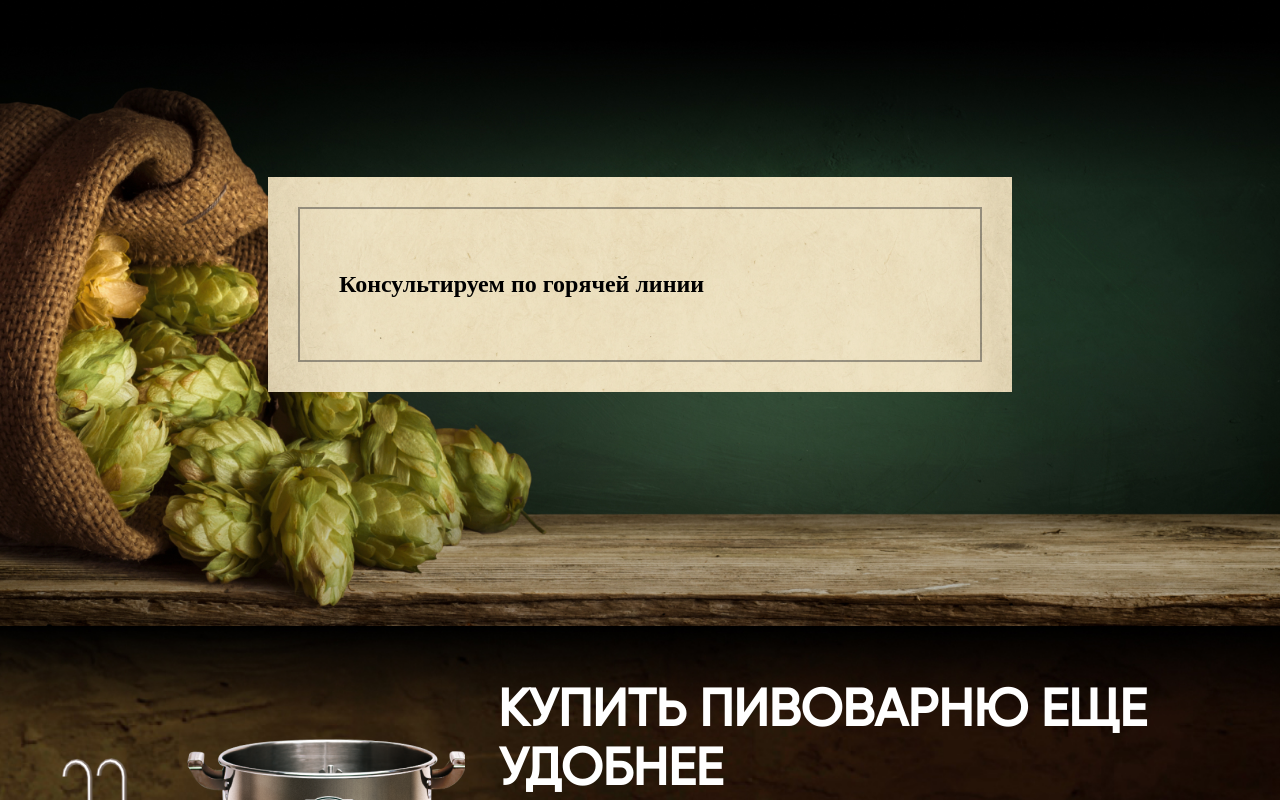
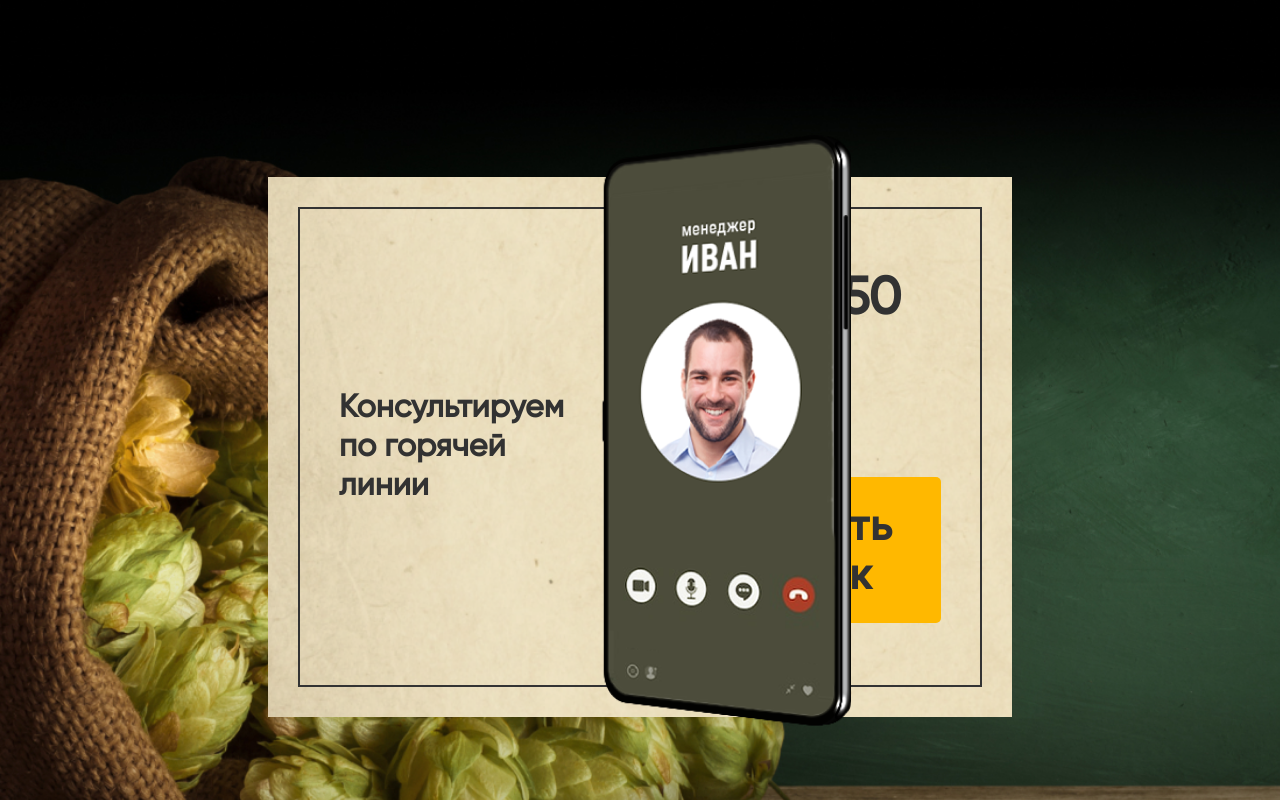
Before and after one commit to tursunov4/bar2, a React (Create React App) app: page / in a window 1280 px wide. Shown: the part 7540-8340 px from the top of the page. Built offline with nearby package versions, Linux system fonts and the light colour scheme.

Commit message:
add new section(order)

```diff
--- a/src/components/Order/index.jsx
+++ b/src/components/Order/index.jsx
@@ -1,4 +1,6 @@
 import React from 'react'
+
+import phone from '../../assets/Images/png/order_phone.png';
 import './style.css';
 
 const index = () => {
@@ -9,7 +11,14 @@ const index = () => {
           <div className="order_wrapper">
             <div className="order_items">
               <h2>Консультируем по горячей линии</h2>
+              <div className="order_items_btn">
+                <h1>8 800 250 59 32</h1>
+                <p>Звонок по России бесплатный</p>
 
+                <button>Заказать звонок</button>
+              </div>
+
+              <img src={phone} alt="Phone" />
             </div>
           </div>
         </div>
--- a/src/components/Order/style.css
+++ b/src/components/Order/style.css
@@ -12,7 +12,65 @@
   padding: 30px;
 }
 
-.order_items{
-    border: 2px solid #33333375;
-    padding: 62px 39px;
+.order_items {
+  border: 2px solid #333333;
+  padding: 62px 39px;
+  display: flex;
+  align-items: center;
+  gap: 50px;
+  position: relative;
 }
+
+.order_items_btn {
+  border-left: 1px solid #333333;
+  padding-left: 50px;
+}
+
+.order_items_btn h1 {
+  color: #323232;
+  font-family: Gilroy;
+  font-size: 52px;
+  font-style: normal;
+  font-weight: 700;
+  line-height: 59px;
+}
+
+.order_items_btn p {
+  color: #323232;
+  font-family: Gilroy;
+  font-size: 22px;
+  font-style: normal;
+  font-weight: 400;
+  line-height: 29px;
+}
+
+.order_items_btn button {
+  margin-top: 30px;
+  padding: 24px 40px;
+  color: #323232;
+  text-align: center;
+  font-family: Inter;
+  font-size: 40px;
+  font-style: normal;
+  font-weight: 700;
+  line-height: normal;
+  border: none;
+  background-color: #FFB800;
+  border-radius: 5px;
+  cursor: pointer;
+}
+
+.order_items h2 {
+  width: 267px;
+  color: #323232;
+  font-family: Gilroy;
+  font-size: 32px;
+  font-style: normal;
+  font-weight: 700;
+  line-height: 39px;
+}
+
+.order_items img {
+  position: absolute;
+  right: 127px;
+}
```
